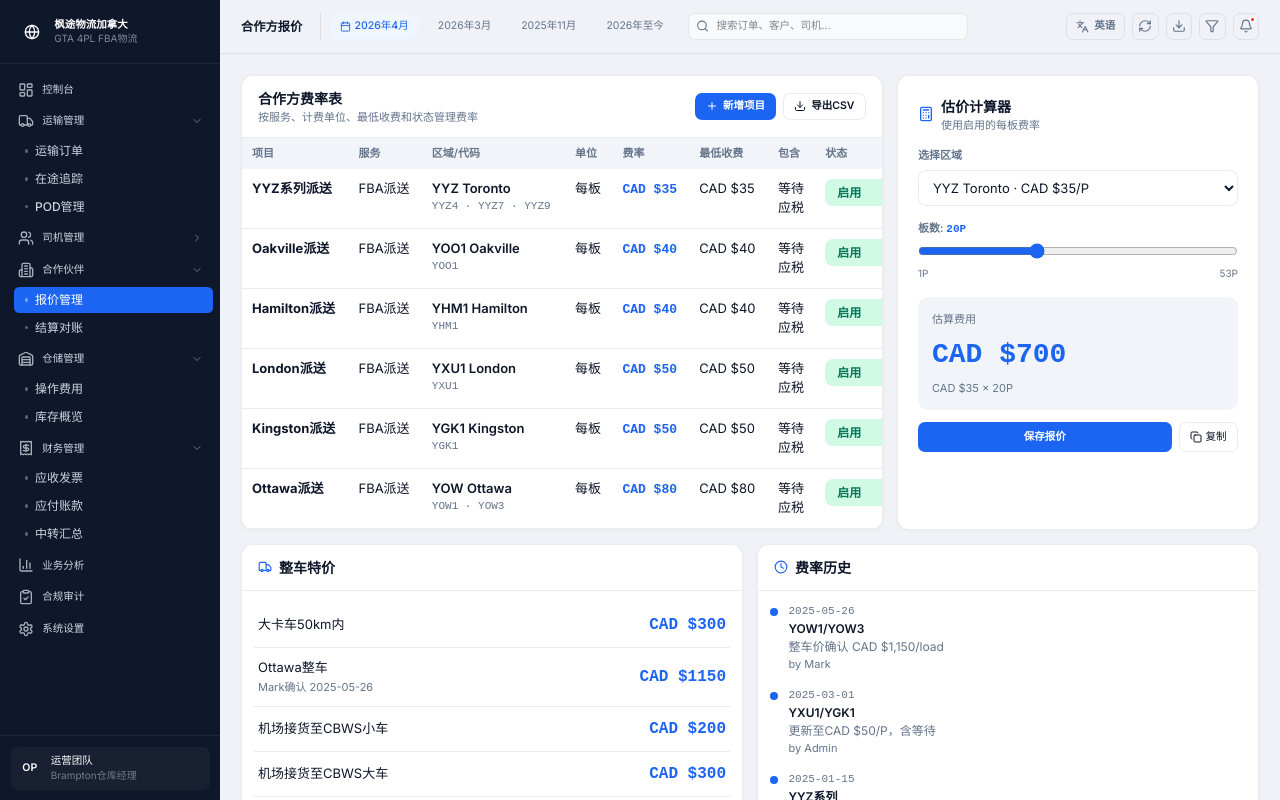
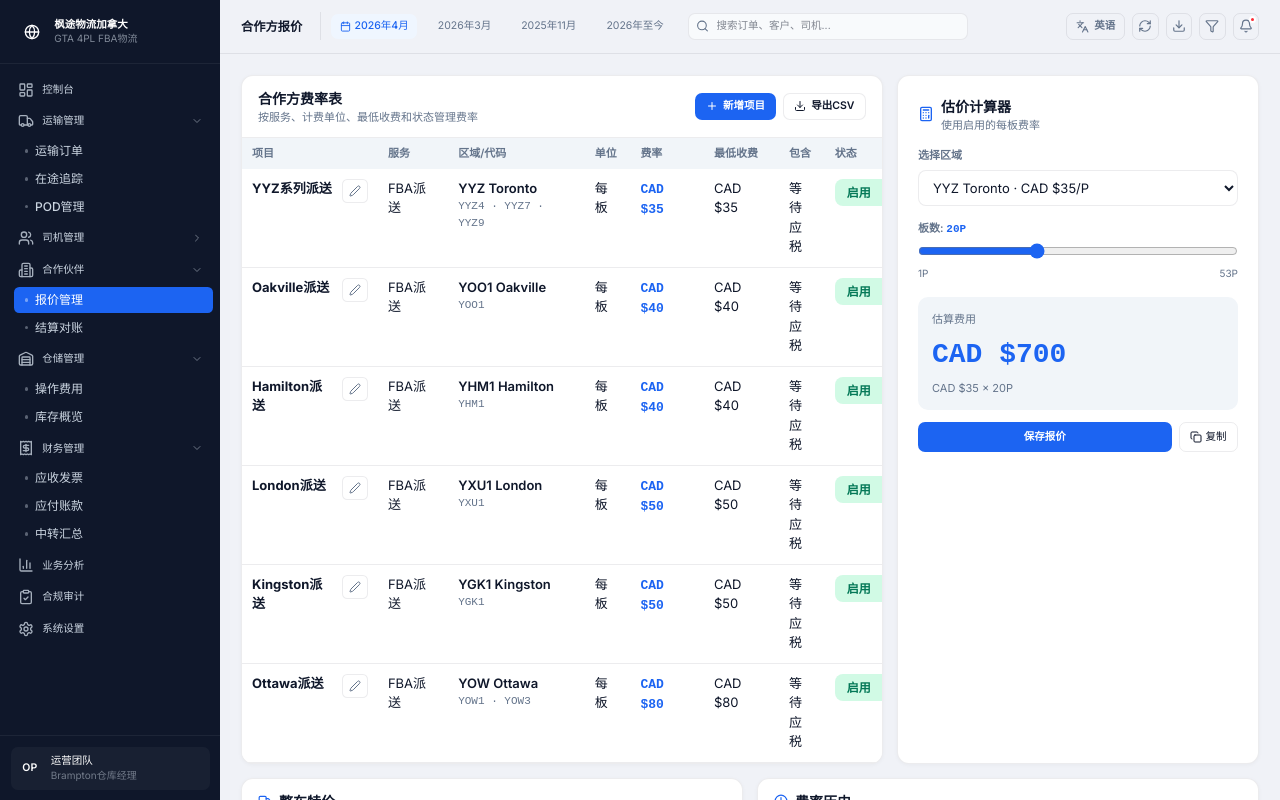
Before and after one commit to quakfoolee-dotcom/ERP_4PL_Logistic_App, a React (Vite) app: page / in a window 1280 px wide. Both pictures are taken after a click on the button "合作伙伴". Built offline with nearby package versions, Linux system fonts and the light colour scheme.

Commit message:
Keep rate card edit action visible

```diff
--- a/src/app/components/PartnerQuotes.tsx
+++ b/src/app/components/PartnerQuotes.tsx
@@ -439,19 +439,31 @@ export function PartnerQuotes({ language = "zh" }: { language?: AppLanguage }) {
           )}
 
           <div style={{ overflowX: "auto" }}>
-            <table style={{ width: "100%", borderCollapse: "collapse", minWidth: 980 }}>
+            <table style={{ width: "100%", borderCollapse: "collapse", minWidth: 900 }}>
               <thead>
                 <tr>
                   {(language === "en"
-                    ? ["Item", "Service", "Zone / Codes", "Basis", "Rate", "Minimum", "Includes", "Status", "Notes", "Actions"]
-                    : ["项目", "服务", "区域/代码", "单位", "费率", "最低收费", "包含", "状态", "备注", "操作"]
+                    ? ["Item", "Service", "Zone / Codes", "Basis", "Rate", "Minimum", "Includes", "Status", "Notes"]
+                    : ["项目", "服务", "区域/代码", "单位", "费率", "最低收费", "包含", "状态", "备注"]
                   ).map((header) => <th key={header} style={thStyle}>{header}</th>)}
                 </tr>
               </thead>
               <tbody>
                 {rateItems.map((item) => (
                   <tr key={item.id} style={{ background: item.status === "inactive" ? "var(--muted)" : "var(--card)", opacity: item.status === "inactive" ? 0.72 : 1 }}>
-                    <td style={{ ...tdStyle, fontWeight: 700, color: "var(--foreground)" }}>{displayName(item)}</td>
+                    <td style={{ ...tdStyle, minWidth: 126 }}>
+                      <div className="flex items-start justify-between gap-2">
+                        <span style={{ fontWeight: 700, color: "var(--foreground)" }}>{displayName(item)}</span>
+                        <button
+                          onClick={() => startEditItem(item)}
+                          title={pick(language, "编辑", "Edit")}
+                          className="inline-flex items-center justify-center rounded-md hover:bg-muted transition-colors"
+                          style={{ border: "1px solid var(--border)", background: "var(--card)", color: "var(--muted-foreground)", cursor: "pointer", width: 26, height: 24, flexShrink: 0 }}
+                        >
+                          <Edit2 size={12} />
+                        </button>
+                      </div>
+                    </td>
                     <td style={tdStyle}>{displayService(item)}</td>
                     <td style={tdStyle}>
                       <div style={{ fontWeight: 600, color: "var(--foreground)" }}>{item.zone}</div>
@@ -472,11 +484,6 @@ export function PartnerQuotes({ language = "zh" }: { language?: AppLanguage }) {
                       </select>
                     </td>
                     <td style={{ ...tdStyle, color: "var(--muted-foreground)", maxWidth: 220 }}>{displayNotes(item)}</td>
-                    <td style={tdStyle}>
-                      <button onClick={() => startEditItem(item)} title={pick(language, "编辑", "Edit")} className="inline-flex items-center gap-1 px-2 py-1 rounded-md text-xs hover:bg-muted transition-colors" style={{ border: "1px solid var(--border)", background: "var(--card)", color: "var(--foreground)", cursor: "pointer" }}>
-                        <Edit2 size={12} /> {pick(language, "编辑", "Edit")}
-                      </button>
-                    </td>
                   </tr>
                 ))}
               </tbody>
```
